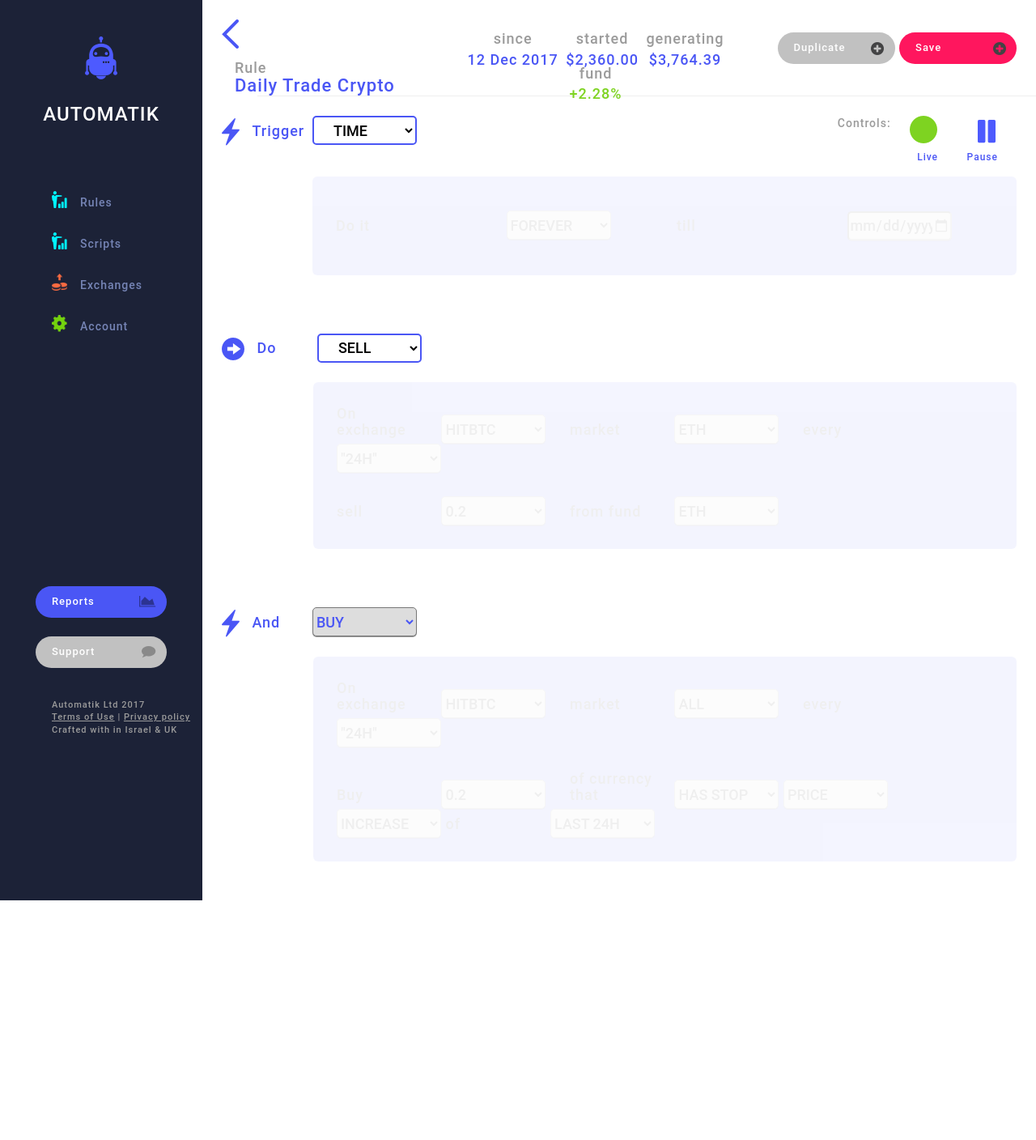
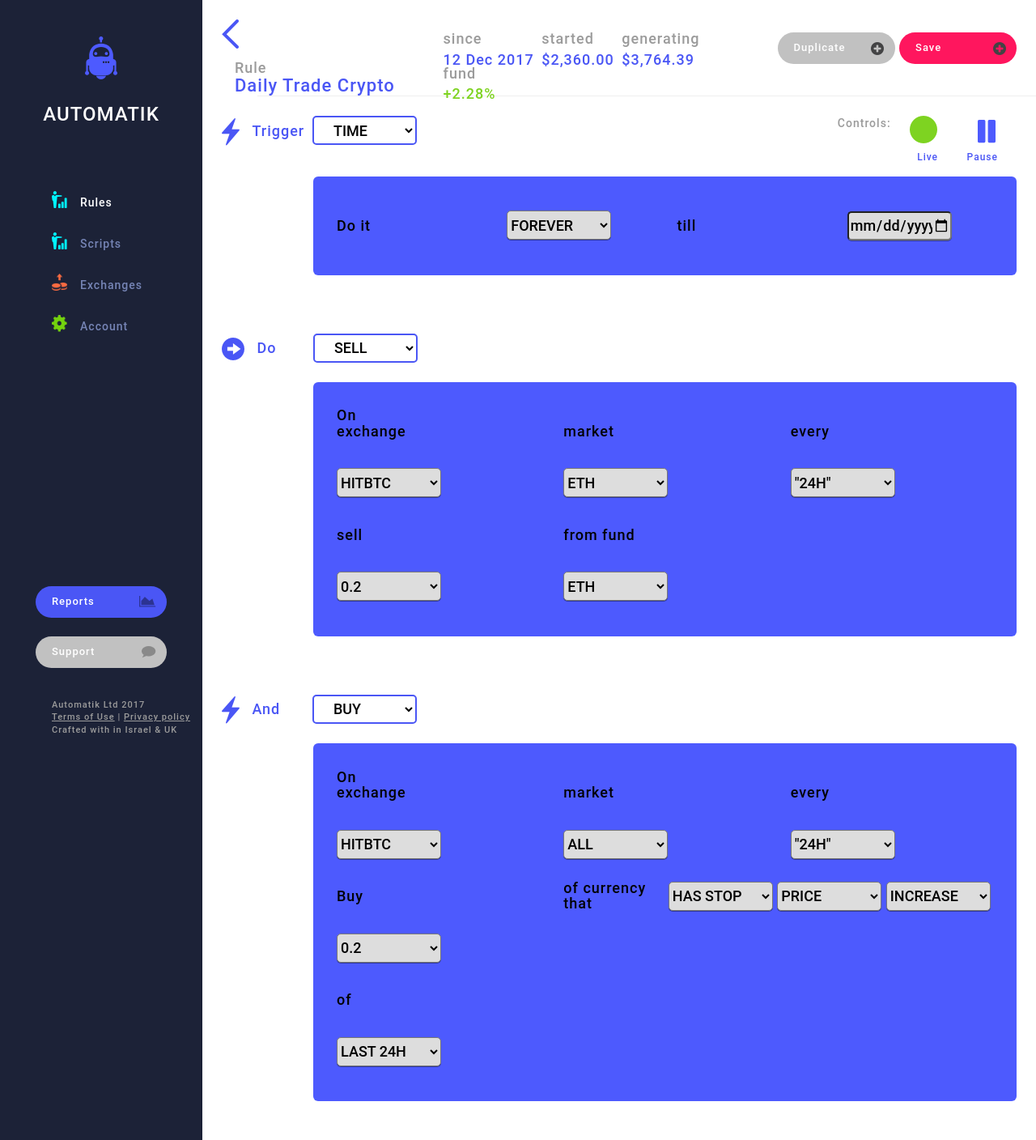
Before and after one commit to Matteobikk90/automatik, a PHP site: page / in a window 1280 px wide. Shown: the whole page at 81% size. Before the commit the page ends 1112 px from the top, so only its background shows below. Run offline with PHP 8.4, Linux system fonts and the light colour scheme; some libraries are stand-ins or nearby versions.

Commit message:
links connected to relative page, home and account pages resposnive and looking good

```diff
--- a/account/settings.html
+++ b/account/settings.html
@@ -28,7 +28,7 @@
 
                 <ul class="list-unstyled top-list">
                     <li>
-                    	<a href="#">
+                    	<a href="../home.html">
                     		<img src="../images/rules-icon.png" title="rules-icon" alt="rules-icon">
                     		<span>Rules</span>
                     	</a>
@@ -42,7 +42,7 @@
                     	</a>
                     	<a href="#">
                     		<img src="../images/account-icon.png" title="account-icon" alt="account-icon">
-                    		<span>Account</span>
+                    		<span class="active">Account</span>
                     	</a>
                     </li>
                 </ul>
--- a/css/style.css
+++ b/css/style.css
@@ -113,6 +113,10 @@ select, input[type="date"] {
     color: #7685b6;
 }
 
+.sidebar .top-list span.active {
+    color: white;
+}
+
 .sidebar .bottom-list {
 	margin: 314px 0 0;
 }
@@ -361,7 +381,7 @@ select, input[type="date"] {
     width: 59px;
 }
 
-.content-trigger .crypto-trigger-option select, .content-do .crypto-do-option select, .content-and .crypto-and-container select {
+.content-trigger .crypto-trigger-option select, .content-do .crypto-do-option select, .crypto-and-option select {
 	border-radius: 5px;
 	border: solid 2px #4a56f5;
 	outline: none !important;
@@ -394,32 +414,13 @@ select, input[type="date"] {
     left: -5px;
 }
 
-.content-trigger-function {
-    opacity: 0.06;
-    line-height: 64px;
-	border-radius: 6px;
-	background-color: #4d5afe;
-    margin: 24px 0 24px 112px;
+.content-trigger-function, .content-do-function, .content-and-function {
     padding: 29px;
-    color: #000000;
-}
-
-.content-do .content-do-function, .content-and .content-and-function {
-    padding: 29px;
-	opacity: 0.06;
 	border-radius: 6px;
 	background-color: #4d5afe;
     margin: 24px 0 24px 113px;
     color: #000000;
-}
-
-.content-and .content-and-function {
-    padding: 29px;
-	opacity: 0.06;
-	border-radius: 6px;
-	background-color: #4d5afe;
-    margin: 24px 0 24px 113px;
-    color: #000000;
+    line-height: 64px;
 }
 
 .content-trigger-function h4, .content-do .content-do-function h4, .content-and .content-and-function h4 {
@@ -431,38 +432,17 @@ select, input[type="date"] {
 	margin-left: 24px;
 }
 
-.content-do .crypto-do-function-second, .content-and .crypto-and-function-second {
-	padding-top: 29px;
+.content-do .crypto-do-option {
+    position: relative;
+    left: -5px;
 }
 
-.navbar {
-    padding: 15px 10px;
-    background: #fff;
-    border: none;
-    border-radius: 0;
-    margin-bottom: 40px;
-    box-shadow: 1px 1px 3px rgba(0, 0, 0, 0.1);
+.currency-that {
+    position: relative;
+    top: 9px;
 }
 
-.navbar-btn {
-    box-shadow: none;
-    outline: none !important;
-    border: none;
-}
-
-.copyright {
-    padding: 0 0 0 64px;
-    font-size: 11px;
-    margin: 38px 0;
-    color: #9b9b9b;
-}
-
-.copyright a {
-	color: #9b9b9b;
-	text-decoration: underline;
-}
-
-/* End Login Page */
+/* End Homepage Page */
 
 /* Account Page */
 
--- a/home.html
+++ b/home.html
@@ -29,7 +29,7 @@
                     <li>
                     	<a href="#">
                     		<img src="./images/rules-icon.png" title="rules-icon" alt="rules-icon">
-                    		<span>Rules</span>
+                    		<span class="active">Rules</span>
                     	</a>
                     	<a href="#">
                     		<img src="./images/rules-icon.png" title="script-icon" alt="script-icon">
@@ -89,7 +89,7 @@
 	            		</div>
 	            		</div>
 
-						<div class="col-lg-5 col-md-7 col-xs-12 text-center">
+						<div class="col-lg-5 col-md-7 col-xs-12">
 	            		<div class="crypto-second-column">
 		    				<div class="crypto-since-container inline-block">
 		    					<h4 class="since light-grey">since</h4>
@@ -197,6 +197,9 @@
         		</div>
 
             	<div class="content-do">
+
+            		<div class="row">
+            			<div class="col-xs-12">
 		            		<a href="">
 		            			<img class="inline-block" src="./images/play-icon.png"  title="play-icon" alt="play-icon">
 		            		</a>
@@ -211,7 +214,13 @@
 								    <option value="audi">Audi TT</option>
 							  	</select>
 		    				</div>
+	    				</div>
+    				</div>
+
     				<div class="content-do-function">
+
+    					<div class="row">
+    						<div class="col-md-4 col-sm-6 col-xs-12">
 		    					<h4 class="inline-block">On exchange</h4>
 		    					<select class="inline-block" name="crypto-do-first">
 								    <option value="forever">HITBTC</option>
@@ -219,6 +228,8 @@
 								    <option value="mercedes">Mercedes SLK</option>
 								    <option value="audi">Audi TT</option>
 							  	</select>
+						  	</div>
+						  	<div class="col-md-4 col-sm-6 col-xs-12">
 							  	<h4 class="inline-block">market</h4>
 								<select class="inline-block" name="crypto-do-second">
 								    <option value="eth">ETH</option>
@@ -226,6 +237,8 @@
 								    <option value="mercedes">Mercedes SLK</option>
 								    <option value="audi">Audi TT</option>
 							  	</select>
+							</div>
+						  	<div class="col-md-4 col-sm-6 col-xs-12">
 						  		<h4 class="inline-block">every</h4>
 							  	<select class="inline-block" name="crypto-do-third">
 								    <option value="24H">"24H"</option>
@@ -233,8 +246,13 @@
 								    <option value="mercedes">Mercedes SLK</option>
 								    <option value="audi">Audi TT</option>
 							  	</select>
-						  	<br>
+						  	</div>
+					  	</div>
+
 						<div class="crypto-do-function-second">
+
+						  	<div class="row">
+	    						<div class="col-md-4 col-sm-6 col-xs-12">
 									  	<h4 class="inline-block">sell</h4>
 				    					<select class="inline-block" name="crypto-do-fourth">
 										    <option value="forever">0.2</option>
@@ -242,6 +260,8 @@
 										    <option value="mercedes">Mercedes SLK</option>
 										    <option value="audi">Audi TT</option>
 									  	</select>
+								</div>
+							  	<div class="col-md-4 col-sm-6 col-xs-12">
 								  	<h4 class="inline-block">from fund</h4>
 									<select class="inline-block" name="crypto-do-fifth">
 									    <option value="eth">ETH</option>
@@ -251,10 +271,15 @@
 								  	</select>
 							  	</div>
 							</div>
+	    				</div>
+
+            		</div>
 
         		</div>
 
             	<div class="content-and">
+            		<div class="row">
+            			<div class="col-xs-12">
             				<a href="">
 		            			<img class="inline-block" src="./images/sketch-icon.png"  title="sketch-icon" alt="sketch-icon">
 		            		</a>
@@ -269,7 +294,12 @@
 								    <option value="audi">Audi TT</option>
 							  	</select>
 		    				</div>
+            			</div>
+            		</div>
+
     				<div class="content-and-function">
+    					<div class="row">
+    						<div class="col-md-4 col-sm-6 col-xs-12">
 								<h4 class="inline-block">On exchange</h4>
 		    					<select class="inline-block" name="crypto-and-first">
 								    <option value="forever">HITBTC</option>
@@ -277,6 +307,9 @@
 								    <option value="mercedes">Mercedes SLK</option>
 								    <option value="audi">Audi TT</option>
 							  	</select>
+    						</div>
+
+	    					<div class="col-md-4 col-sm-6 col-xs-12">
 							  	<h4 class="inline-block">market</h4>
 								<select class="inline-block" name="crypto-and-second">
 								    <option value="eth">ALL</option>
@@ -284,6 +317,8 @@
 								    <option value="mercedes">Mercedes SLK</option>
 								    <option value="audi">Audi TT</option>
 							  	</select>
+						  	</div>
+						  	<div class="col-md-4 col-sm-6 col-xs-12">
 						  		<h4 class="inline-block">every</h4>
 							  	<select class="inline-block" name="crypto-and-third">
 								    <option value="24H">"24H"</option>
@@ -291,8 +326,12 @@
 								    <option value="mercedes">Mercedes SLK</option>
 								    <option value="audi">Audi TT</option>
 							  	</select>
-						  	<br>
+						  	</div>
+				  		</div>
+
 					  	<div class="crypto-and-function-second">
+					  		<div class="row">
+					  			<div class="col-md-4 col-sm-6 col-xs-12">
 									<h4 class="inline-block">Buy</h4>
 			    					<select class="inline-block" name="crypto-and-fourth">
 									    <option value="forever">0.2</option>
@@ -300,7 +339,10 @@
 									    <option value="mercedes">Mercedes SLK</option>
 									    <option value="audi">Audi TT</option>
 								  	</select>
-							  	<h4 class="inline-block">of currency that</h4>
+					  			</div>
+
+						  		<div class="col-md-8 col-sm-12 col-xs-12">
+								  	<h4 class="inline-block currency-that">of currency that</h4>
 									<select class="inline-block" name="crypto-and-fifth">
 									    <option value="eth">HAS STOP</option>
 									    <option value="saab">Saab 95</option>
@@ -319,6 +361,11 @@
 									    <option value="mercedes">Mercedes SLK</option>
 									    <option value="audi">Audi TT</option>
 							  		</select>
+						  		</div>
+					  		</div>
+
+					  		<div class="row">
+							  	<div class="col-md-4 col-sm-6 col-xs-12">
 								  	<h4 class="inline-block">of</h4>
 			    					<select class="inline-block" name="crypto-and-fourth">
 									    <option value="forever">LAST 24H</option>
@@ -326,6 +373,8 @@
 									    <option value="mercedes">Mercedes SLK</option>
 									    <option value="audi">Audi TT</option>
 								  	</select>
+							  	</div>
+							</div>
 					  	</div>
     				</div>
 
```
Also changed, not shown: other parts of css/style.css (+35 -12 lines), account/billing.html (+5 -5 lines). Lines whose indentation alone changed are shown as unchanged.
